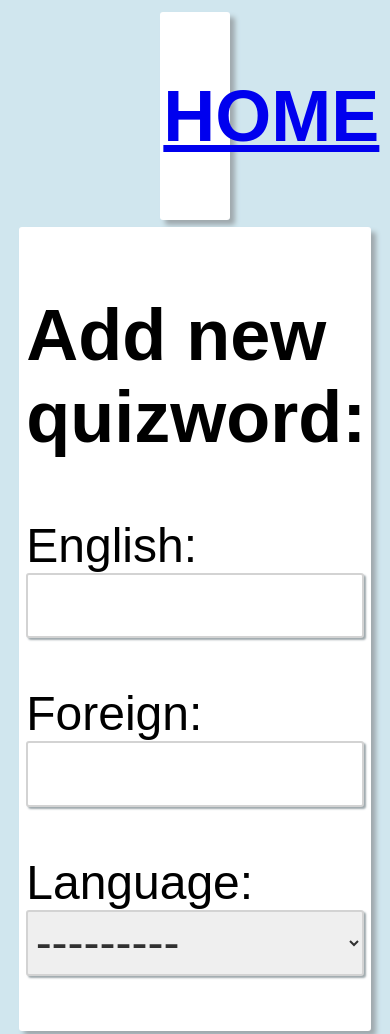
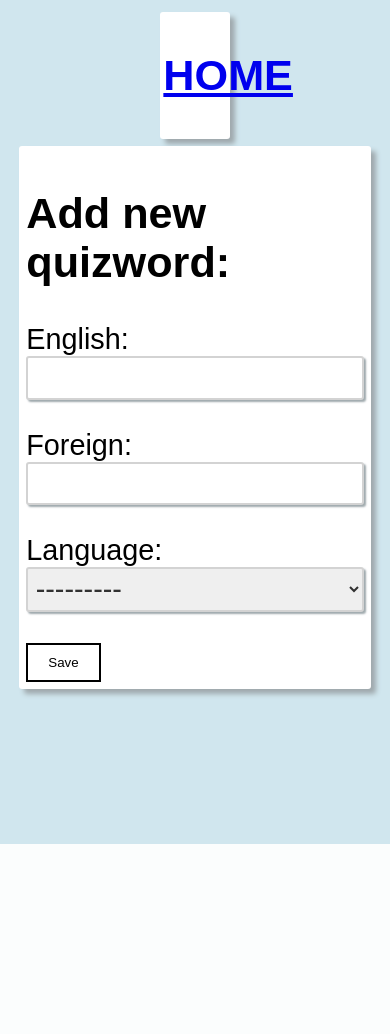
Before and after one commit to jonaengs/glosebok, a Django app: page /add/ in a window 390 px wide. After the commit the page ends 844 px from the top, so only its background shows below. Run offline with Django 3.2, Linux system fonts and the light colour scheme; data that the repository does not hold is empty.

Commit message:
Add submit button to quizword form. Add styling to buttons. Add ordering to Script model and fix script selection input javascript

```diff
--- a/quiz/models.py
+++ b/quiz/models.py
@@ -22,6 +22,9 @@ class Script(models.Model):
     def __str__(self):
         return self.name
 
+    class Meta:
+        ordering = ('-name', )
+
 
 class QuizWord(models.Model):
     english = models.CharField(max_length=64)
--- a/quiz/templates/quiz/language_quiz.html
+++ b/quiz/templates/quiz/language_quiz.html
@@ -8,9 +8,11 @@
 {% block body %}
     <h2>{{ language|upper }} QUIZ!</h2>
     <form action="" autocomplete="off">
+    {% with language.script_set.all.exists as show_script %}
     {% for quizword in quizwords %}
         <p id="p{{ quizword.id }}">
-            <label for="{{ quizword.id }}" id="{{ quizword.id }}-label">{{ quizword.foreign }}</label>
+            <label for="{{ quizword.id }}" id="{{ quizword.id }}-label">
+                {{ quizword.foreign }} ({{ quizword.script }})</label>
             <input type="text"
                    correct="{{ quizword.english }}"
                    onchange="checkAns(event)"
@@ -19,6 +21,7 @@
                    {% if forloop.first %}autofocus{% endif %}>
         </p>
     {% endfor %}
+    {% endwith %}
     </form>
 {% endblock %}
 
--- a/quiz/templates/quiz/quizword_form.html
+++ b/quiz/templates/quiz/quizword_form.html
@@ -9,6 +9,7 @@
     <h2>Add new quizword:</h2>
     <form method="POST">{% csrf_token %}
         {{ form.as_p }}
+        <button type="submit">Save</button>
     </form>
 {% endblock %}
 
--- a/quiz/views.py
+++ b/quiz/views.py
@@ -48,7 +48,7 @@ class QuizWordListView(ListView):
 class QuizWordCreateView(CreateView):
     model = QuizWord
     fields = '__all__'
-    success_url = reverse_lazy('add_quizview')
+    success_url = reverse_lazy('add_quizword')
 
 
 @permission_required('quiz.add_quizword')
--- a/static/css/main.css
+++ b/static/css/main.css
@@ -67,9 +67,22 @@ input[type="checkbox"] {
     zoom: 1.2;
 }
 
+button {
+    border: 2px solid black;
+    padding: 10px 20px;
+    background-color: white;
+    cursor: pointer;
+
+    transition: background-color 150ms linear;
+}
+
+button[type="submit"]:hover {
+    background-color: rgb(200, 250, 200);
+}
+
 
 @media only screen and (max-width: 1200px) {
     .container {
-        font-size: 2.5em !important;
+        font-size: 1.5em !important;
     }
 }
--- a/static/js/show_hide_script_choices.js
+++ b/static/js/show_hide_script_choices.js
@@ -1,11 +1,11 @@
 window.onload = function() {
     const script_input = document.getElementById('id_script');
     const options = Array.from(script_input.children).slice();
-    script_input.parentElement.style.display = 'none';
-
-
-    document.getElementById('id_language').onchange = get_script_choices;
-
+    let language_input = document.getElementById('id_language');
+    language_input.onchange = get_script_choices;
+    if (language_input.value === "") {
+        script_input.parentElement.style.display = 'none';
+    }
 
     let xhttp = new XMLHttpRequest();
     xhttp.responseType = 'json';
@@ -19,14 +19,16 @@ window.onload = function() {
         let language_id = e.target.value;
         let url = '/match-scripts/?language=' + language_id;
         xhttp.open('GET', url);
-        xhttp.send();
+        xhttp.send();  // calls setup_script_input with received data
     }
 
     function setup_script_input(data) {
-        Array.from(script_input.children).forEach(child => child.remove());
-        if (data.length) {
+        Array.from(script_input.children).forEach(child => child.remove());  // remove all script choices
+        if (data.length) { // if relevant scripts were found, put those back as available choices
             script_input.parentElement.style.display = 'block';
-            let new_children = data.map(language => options[language.id]);
+            let new_children = data
+                .map(script => options.find
+                    (elem => elem.value == script.id));  // value and id are not the same type.
             new_children.forEach(child => script_input.appendChild(child));
         } else {
             script_input.parentElement.style.display = 'none';
```
